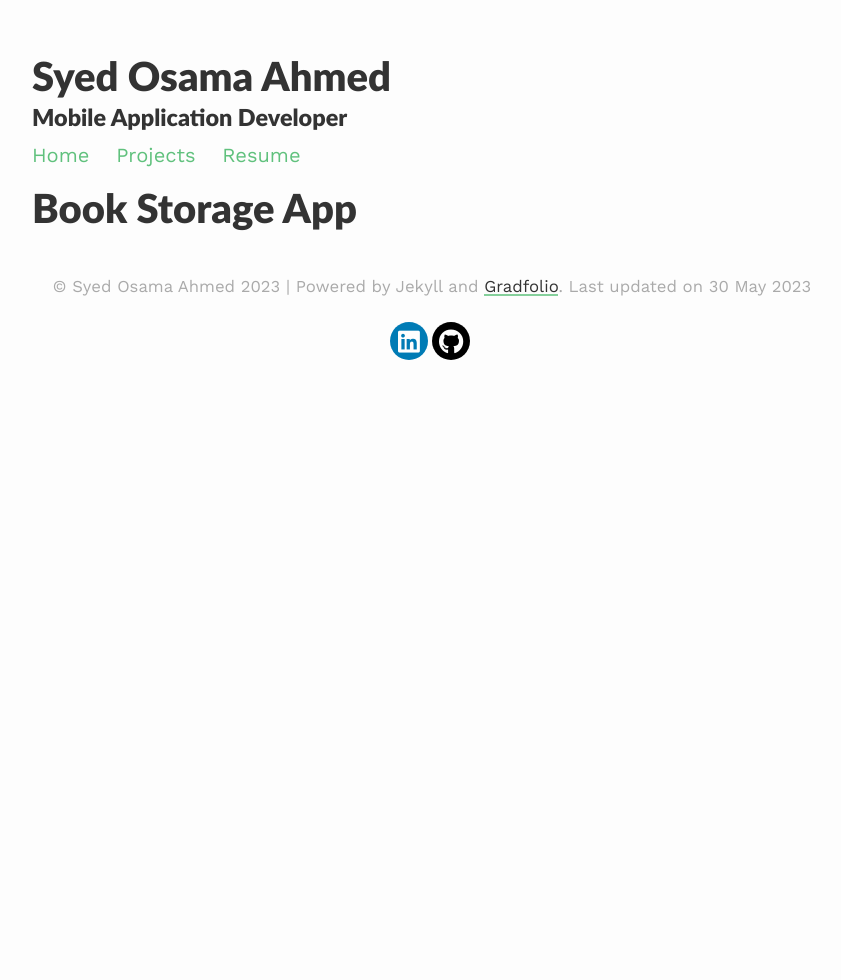
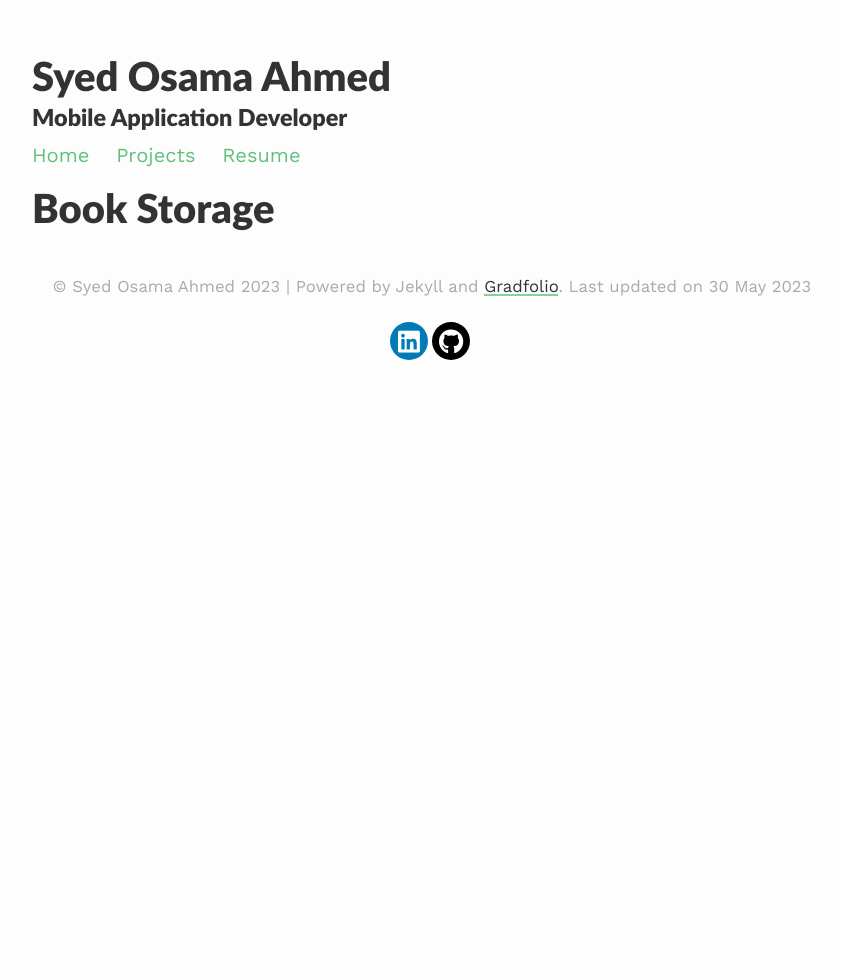
Before and after one commit to SyedOsamaAhmed/portfolio, a Jekyll site: the page built from _projects/hive.md, in a window 1280 px wide. Shown: the whole page, without its empty margins (208-1049 px from the left). Built offline with Jekyll 4.4.1, drawn with Linux system fonts in a browser that asks for light colours; nearby versions of some CDN libraries.

Commit message:
rearranged projects in config file

```diff
--- a/_config.yml
+++ b/_config.yml
@@ -47,6 +47,7 @@ collections:
     output: true
     permalink: /projects/:name/
     order:
+      - smart_water_tank.md
       - car_rental.md
       - hive.md
       - calculator.md
--- a/_projects/hive.md
+++ b/_projects/hive.md
@@ -1,6 +1,6 @@
 ---
 layout: post
-title: Book Storage App
+title: Book Storage
 description: View details
 
 
```
